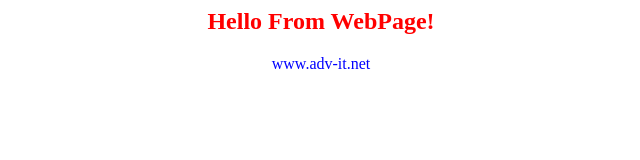
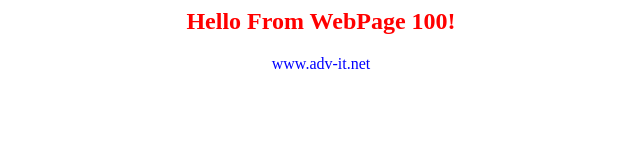
Before and after one commit to Kodispavel/app-for-jenkins, a plain HTML site: page index.html in a window 1280 px wide. Shown: the whole page, without its empty margins (319-959 px from the left). Drawn offline with Linux system fonts and the light colour scheme.

Commit message:
Update 1

```diff
--- a/index.html
+++ b/index.html
@@ -1,7 +1,7 @@
 <html>
 <body bground=black>
 <center>
-<h2><font color=red>Hello From WebPage!</font></h2>
+<h2><font color=red>Hello From WebPage 100!</font></h2>
 
 <font color=blue>www.adv-it.net</font>
 
```
